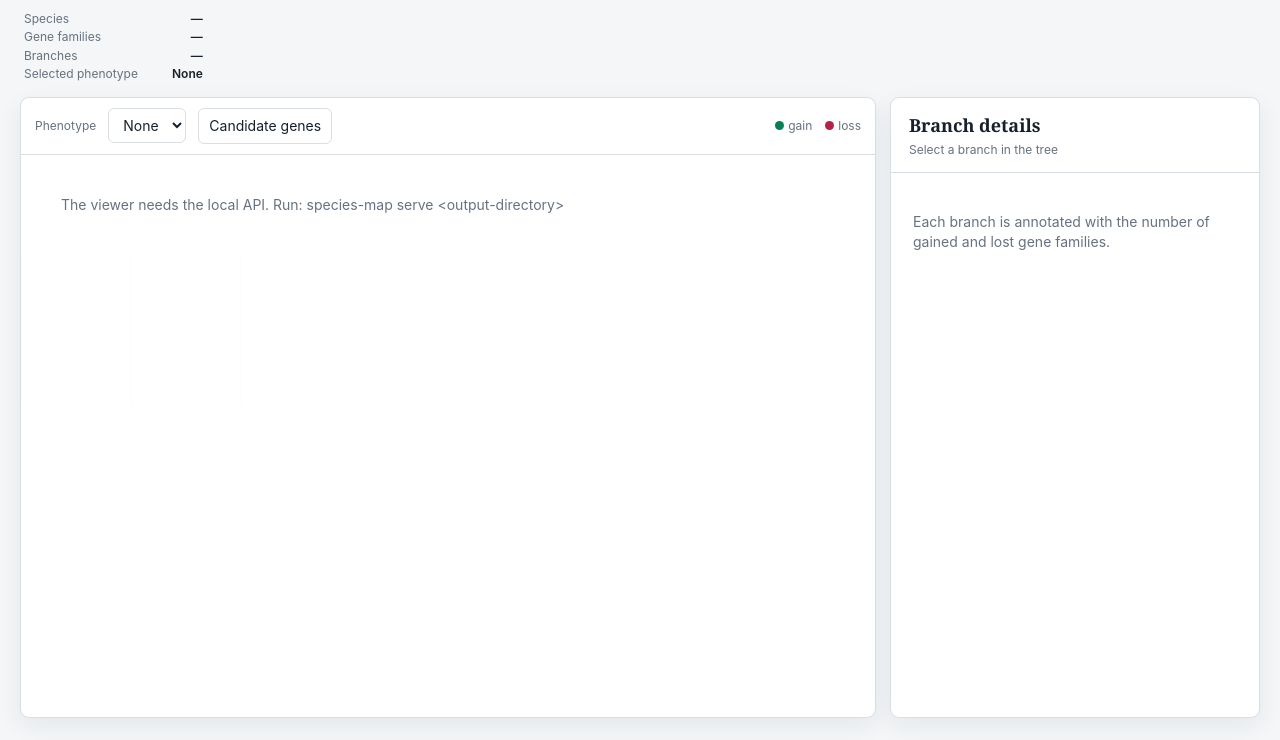
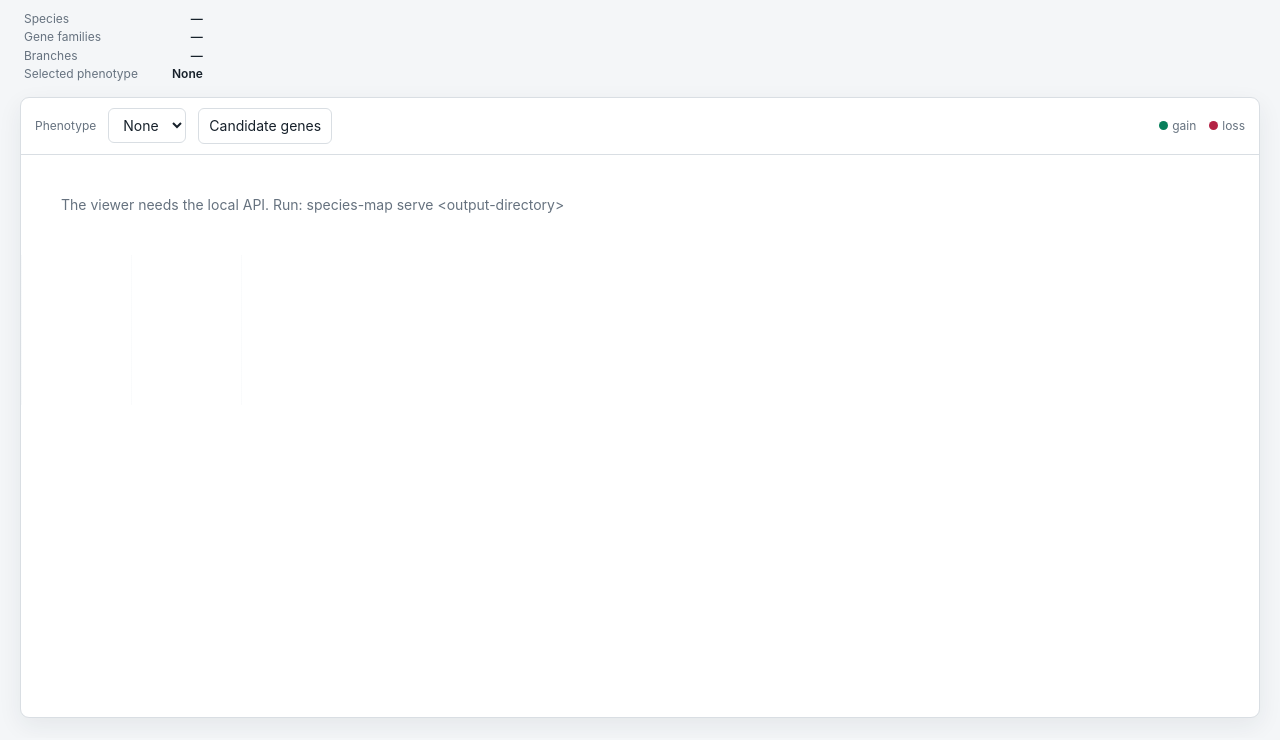
Before and after one commit to kazumaxneo/PhyloGain, a Python web app: template src/species_innovation_map/templates/index.html in a window 1280 px wide. Shown: the part 60-800 px from the top of the page. Run offline with Jinja, Linux system fonts and the light colour scheme; the template is opened without the code that fills it, so the values that code supplies are empty.

Commit message:
Add sliding details and tree panning

```diff
--- a/src/species_innovation_map/templates/index.html
+++ b/src/species_innovation_map/templates/index.html
@@ -66,11 +66,10 @@
     .card span { color: var(--muted); font-size: 12px; }
     .card strong { color: var(--ink); font-size: 12px; font-weight: 600; text-align: right; }
     .workspace {
-      display: grid;
-      grid-template-columns: minmax(600px, 1fr) 370px;
-      gap: 14px;
+      position: relative;
       height: calc(100vh - 145px);
       padding: 14px 20px 20px;
+      overflow: hidden;
     }
     .map-panel, .detail-panel {
       min-height: 0;
@@ -79,6 +78,7 @@
       border-radius: 9px;
       box-shadow: var(--shadow);
     }
+    .map-panel { width: 100%; height: 100%; }
     .toolbar {
       display: flex;
       align-items: center;
@@ -102,7 +102,8 @@
     .dot { display: inline-block; width: 9px; height: 9px; margin-right: 4px; border-radius: 50%; }
     .dot.gain { background: var(--gain); }
     .dot.loss { background: var(--loss); }
-    #treeViewport { height: calc(100% - 55px); overflow: auto; position: relative; }
+    #treeViewport { height: calc(100% - 55px); overflow: auto; position: relative; cursor: grab; user-select: none; touch-action: none; }
+    #treeViewport.dragging { cursor: grabbing; }
     #treeSvg { display: block; background: linear-gradient(90deg, var(--tree-grid) 1px, transparent 1px); background-size: 110px 100%; }
     .branch { stroke: #83909a; stroke-width: 1.5; cursor: pointer; transition: stroke .12s, stroke-width .12s; }
     .branch:hover, .branch.selected { stroke: var(--accent); stroke-width: 4; }
@@ -112,8 +113,24 @@
     .node-dot { fill: var(--panel); stroke: #7b8993; stroke-width: 1.2; }
     .phenotype-gain { fill: var(--gain); stroke: white; stroke-width: 2; }
     .phenotype-loss { fill: var(--loss); stroke: white; stroke-width: 2; }
-    .detail-panel { overflow: auto; }
-    .detail-head { padding: 17px 18px 13px; border-bottom: 1px solid var(--line); }
+    .detail-panel {
+      position: absolute;
+      z-index: 10;
+      top: 14px;
+      right: 20px;
+      bottom: 20px;
+      width: min(420px, calc(100% - 40px));
+      overflow: auto;
+      opacity: 0;
+      pointer-events: none;
+      transform: translateX(calc(100% + 24px)) scale(.97);
+      transform-origin: right center;
+      transition: transform .2s ease, opacity .16s ease;
+      box-shadow: 0 16px 44px rgba(20, 30, 38, .22);
+    }
+    .workspace.detail-open .detail-panel { opacity: 1; pointer-events: auto; transform: translateX(0) scale(1); }
+    .detail-head { position: relative; padding: 17px 52px 13px 18px; border-bottom: 1px solid var(--line); }
+    .detail-close { position: absolute; top: 12px; right: 12px; width: 30px; height: 30px; padding: 0; border: 0; background: transparent; font-size: 22px; line-height: 1; }
     .detail-head h2 { margin: 0; font: 650 18px/1.2 Georgia, serif; }
     .detail-head p { margin: 5px 0 0; color: var(--muted); font-size: 12px; word-break: break-all; }
     .detail-body { padding: 15px 18px 24px; }
@@ -139,9 +156,8 @@
     .genes { color: var(--muted); font-family: ui-monospace, SFMono-Regular, Consolas, monospace; font-size: 11px; word-break: break-all; }
     #status { padding: 40px; color: var(--muted); }
     @media (max-width: 950px) {
-      .workspace { grid-template-columns: 1fr; height: auto; }
-      .map-panel { height: 70vh; }
-      .detail-panel { min-height: 400px; }
+      .workspace { height: calc(100vh - 145px); }
+      .detail-panel { left: 20px; width: auto; }
       .summary { grid-template-columns: 130px max-content; }
     }
   </style>
@@ -173,14 +189,15 @@
       </div>
       <div id="treeViewport"><div id="status">Loading map…</div><svg id="treeSvg" aria-label="Species tree"></svg></div>
     </section>
-    <aside class="detail-panel">
-      <div class="detail-head"><h2 id="detailTitle">Branch details</h2><p id="detailSubtitle">Select a branch in the tree</p></div>
+    <aside class="detail-panel" aria-hidden="true">
+      <div class="detail-head"><button class="detail-close" id="detailClose" type="button" aria-label="Close gene panel">×</button><h2 id="detailTitle">Branch details</h2><p id="detailSubtitle">Select a branch in the tree</p></div>
       <div class="detail-body" id="detailBody"><div class="empty">Each branch is annotated with the number of gained and lost gene families.</div></div>
     </aside>
   </main>
   <script>
     const SVG = "http://www.w3.org/2000/svg";
     const state = { project: null, branches: new Map(), phenotypeEvents: new Map(), selectedBranch: null };
+    let suppressTreeClick = false;
     const $ = id => document.getElementById(id);
     const number = value => Number(value || 0).toLocaleString();
     const svgEl = (name, attrs = {}) => {
@@ -237,11 +254,11 @@
         const parent = nodes.get(node.parent_id);
         const branch = state.branches.get(node.branch_id) || {gain_count: 0, loss_count: 0};
         const line = svgEl("line", {x1: parent.x, y1: node.y, x2: node.x, y2: node.y, class: `branch${state.selectedBranch === node.branch_id ? " selected" : ""}`, "data-branch": node.branch_id});
-        line.addEventListener("click", () => selectBranch(node.branch_id)); svg.append(line);
+        line.addEventListener("click", () => { if (!suppressTreeClick) selectBranch(node.branch_id); }); svg.append(line);
         const label = svgEl("text", {x: (parent.x + node.x) / 2, y: node.y - 5, "text-anchor": "middle", class: "branch-label", "data-branch": node.branch_id});
         const gain = svgEl("tspan", {fill: "#087f5b"}); gain.textContent = `+${branch.gain_count}`;
         const loss = svgEl("tspan", {fill: "#b42345", dx: "5"}); loss.textContent = `−${branch.loss_count}`;
-        label.append(gain, loss); label.addEventListener("click", () => selectBranch(node.branch_id)); svg.append(label);
+        label.append(gain, loss); label.addEventListener("click", () => { if (!suppressTreeClick) selectBranch(node.branch_id); }); svg.append(label);
         const phenotypeEvent = state.phenotypeEvents.get(node.branch_id);
         if (phenotypeEvent) svg.append(svgEl("circle", {cx: node.x, cy: node.y, r: 5.5, class: phenotypeEvent === "gain" ? "phenotype-gain" : "phenotype-loss"}));
         else svg.append(svgEl("circle", {cx: node.x, cy: node.y, r: 2.8, class: "node-dot"}));
@@ -250,7 +267,18 @@
         }
       }
     }
+    function openDetailPanel() {
+      document.querySelector(".workspace").classList.add("detail-open");
+      document.querySelector(".detail-panel").setAttribute("aria-hidden", "false");
+    }
+    function closeDetailPanel() {
+      document.querySelector(".workspace").classList.remove("detail-open");
+      document.querySelector(".detail-panel").setAttribute("aria-hidden", "true");
+      state.selectedBranch = null;
+      if (state.project) renderTree();
+    }
     async function selectBranch(branchId) {
+      openDetailPanel();
       state.selectedBranch = branchId; renderTree();
       const branch = state.branches.get(branchId);
       $("detailTitle").textContent = branchId;
@@ -276,6 +304,7 @@
       }
     }
     async function showFamily(familyId) {
+      openDetailPanel();
       const result = await api(`/api/family?id=${encodeURIComponent(familyId)}`);
       $("detailTitle").textContent = familyId; $("detailSubtitle").textContent = "Gene-family members";
       const body = $("detailBody"); body.replaceChildren();
@@ -301,6 +330,7 @@
       renderTree();
     }
     async function showCandidates() {
+      openDetailPanel();
       const phenotype = $("phenotypeSelect").value;
       $("detailTitle").textContent = "Candidate gene families";
       $("detailSubtitle").textContent = phenotype ? `Coincident with ${phenotype} gains` : "Select a phenotype first";
@@ -319,6 +349,51 @@
     }
     $("phenotypeSelect").addEventListener("change", phenotypeChanged);
     $("candidateButton").addEventListener("click", showCandidates);
+    $("detailClose").addEventListener("click", closeDetailPanel);
+    document.addEventListener("keydown", event => { if (event.key === "Escape") closeDetailPanel(); });
+    function enableTreePan() {
+      const viewport = $("treeViewport");
+      let active = false;
+      let moved = false;
+      let startX = 0;
+      let startY = 0;
+      let startLeft = 0;
+      let startTop = 0;
+      viewport.addEventListener("pointerdown", event => {
+        if (event.button !== 0) return;
+        active = true;
+        moved = false;
+        startX = event.clientX;
+        startY = event.clientY;
+        startLeft = viewport.scrollLeft;
+        startTop = viewport.scrollTop;
+        viewport.setPointerCapture(event.pointerId);
+        viewport.classList.add("dragging");
+      });
+      viewport.addEventListener("pointermove", event => {
+        if (!active) return;
+        const dx = event.clientX - startX;
+        const dy = event.clientY - startY;
+        if (Math.abs(dx) > 4 || Math.abs(dy) > 4) moved = true;
+        if (!moved) return;
+        viewport.scrollLeft = startLeft - dx;
+        viewport.scrollTop = startTop - dy;
+        event.preventDefault();
+      });
+      const finishPan = event => {
+        if (!active) return;
+        active = false;
+        viewport.classList.remove("dragging");
+        if (viewport.hasPointerCapture(event.pointerId)) viewport.releasePointerCapture(event.pointerId);
+        if (moved) {
+          suppressTreeClick = true;
+          setTimeout(() => { suppressTreeClick = false; }, 0);
+        }
+      };
+      viewport.addEventListener("pointerup", finishPan);
+      viewport.addEventListener("pointercancel", finishPan);
+    }
+    enableTreePan();
     const themes = new Set(["white", "black", "brown", "green", "blue"]);
     function applyTheme(theme) {
       const selected = themes.has(theme) ? theme : "white";
```
